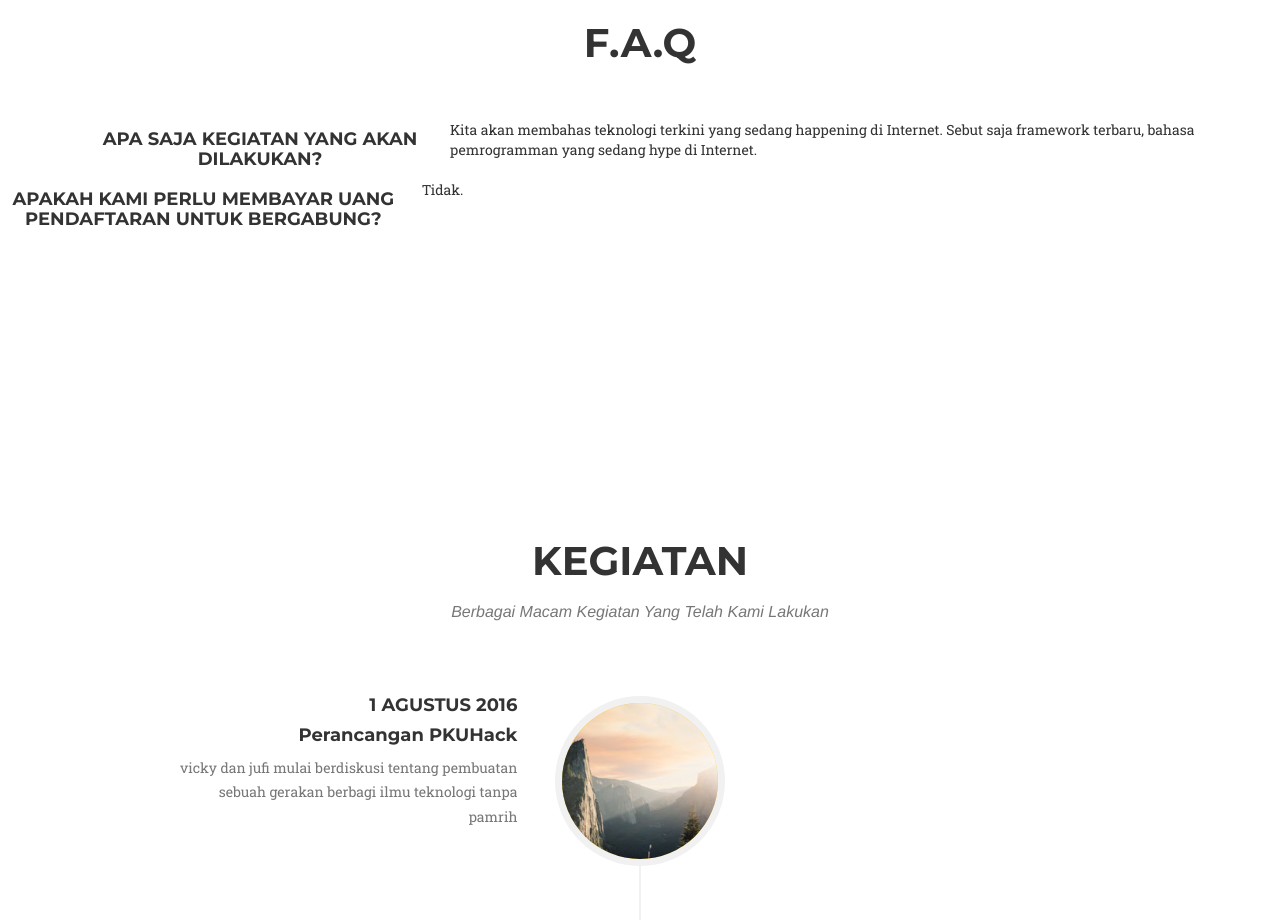
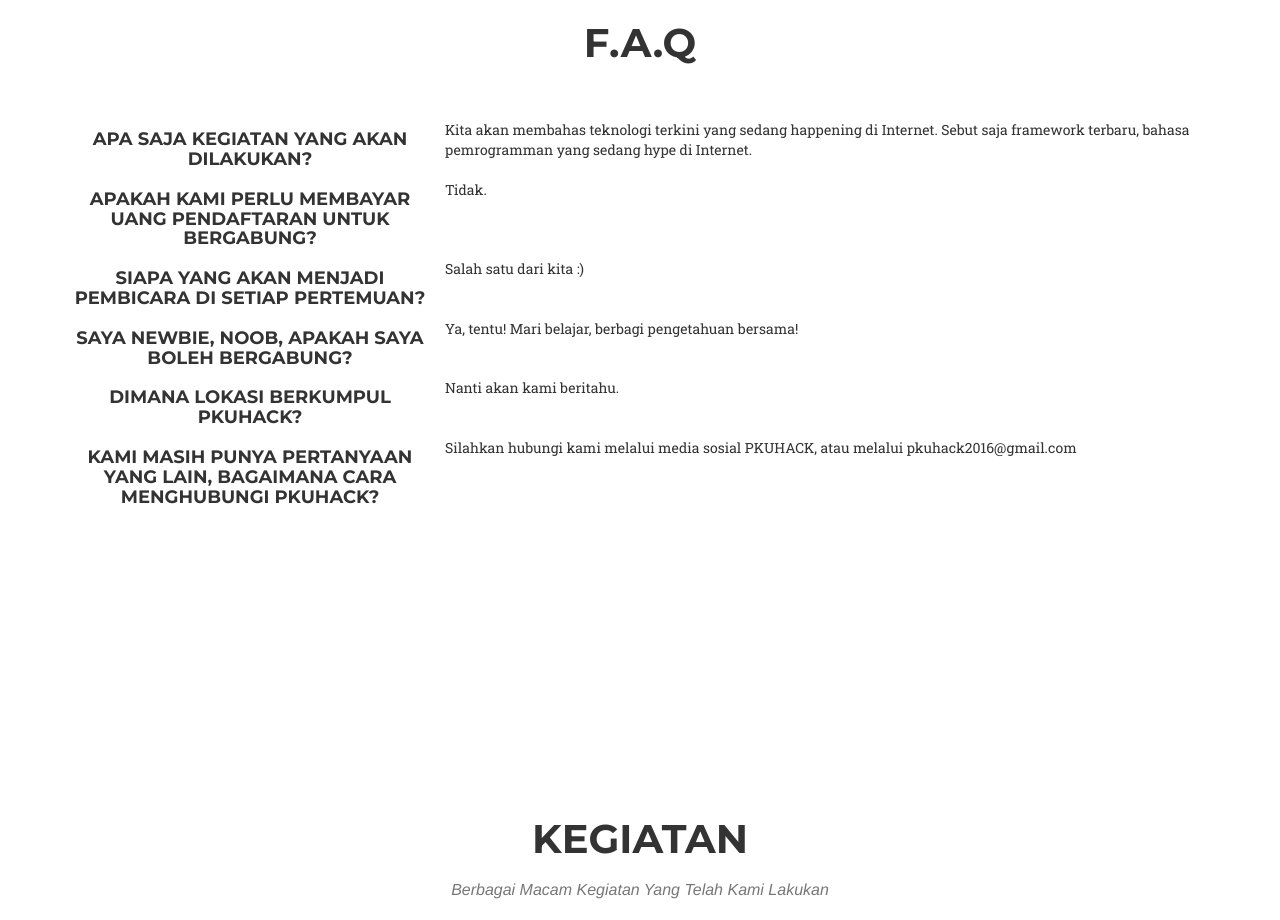
Before and after one commit to pkuhack/pkuhack.github.io, a website: page index.html in a window 1280 px wide. Shown: the part 1280-2200 px from the top of the page. Drawn offline with nearby package versions, Linux system fonts and the light colour scheme; a web font is replaced by a local one.

Commit message:
modified:   .gitignore 	modified:   index.html

```diff
--- a/index.html
+++ b/index.html
@@ -215,29 +215,83 @@
                 </div>
             </div>
 
-                <div class="col-lg-4 text-center">
+            <div class="row">
+                   <div class="col-lg-4 text-center">
                     <h4 class="section-heading">
                         Apa saja kegiatan yang akan dilakukan?
                     </h4>
                 </div>
 
-                <div class="col-lg08">
-                Kita akan membahas teknologi terkini yang sedang happening di Internet. Sebut saja framework terbaru, bahasa pemrogramman yang sedang hype di Internet.
+                <div class="col-lg-08">
+                    Kita akan membahas teknologi terkini yang sedang happening di Internet. Sebut saja framework terbaru, bahasa pemrogramman yang sedang hype di Internet.
                 </div>
+            </div>
 
-        </div>
-
-        <div class="row">
+            <div class="row">
                 <div class="col-lg-4 text-center">
                     <h4 class="section-heading">
                         Apakah kami perlu membayar uang pendaftaran untuk bergabung?
                     </h4>
                 </div>
 
-                <div class="col-lg08">
-                Tidak.
+                <div class="col-lg-08">
+                    Tidak.
                 </div>
+            </div>
+
+            <div class="row">
+                <div class="col-lg-4 text-center">
+                    <h4 class="section-heading">
+                        Siapa yang akan menjadi pembicara di setiap pertemuan?
+                    </h4>
+                </div>
+
+                <div class="col-lg-08">
+                    Salah satu dari kita :)
+                </div>
+            </div>
+
+            <div class="row">
+                <div class="col-lg-4 text-center">
+                    <h4 class="section-heading">
+                        Saya newbie, noob, apakah saya boleh bergabung?
+                    </h4>
+                </div>
+
+                <div class="col-lg-08">
+                    Ya, tentu! Mari belajar, berbagi pengetahuan bersama!
+                </div>
+            </div>
+
+            <div class="row">
+                <div class="col-lg-4 text-center">
+                    <h4 class="section-heading">
+                        Dimana lokasi berkumpul PKUHACK?
+                    </h4>
+                </div>
+
+                <div class="col-lg-08">
+                     Nanti akan kami beritahu.
+                </div>
+            </div>
+
+            <div class="row">
+                <div class="col-lg-4 text-center">
+                    <h4 class="section-heading">
+                        Kami masih punya pertanyaan yang lain, bagaimana cara menghubungi PKUHACK?
+                    </h4>
+                </div>
+
+                <div class="col-lg-08">
+                     Silahkan hubungi kami melalui media sosial PKUHACK,
+                     atau melalui pkuhack2016@gmail.com
+                </div>
+            </div>
+
+
         </div>
+
+
 
 
         </div>
```
Also changed, not shown: 1 other file.
